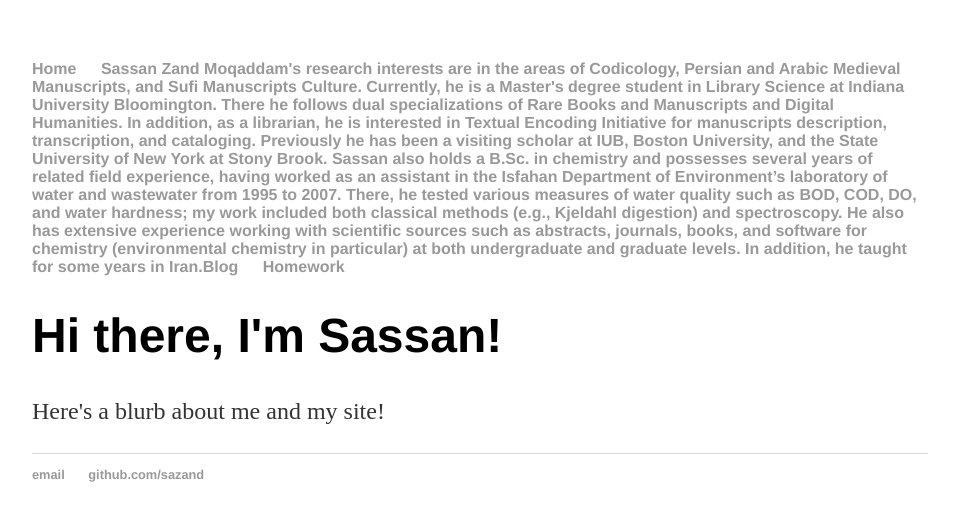
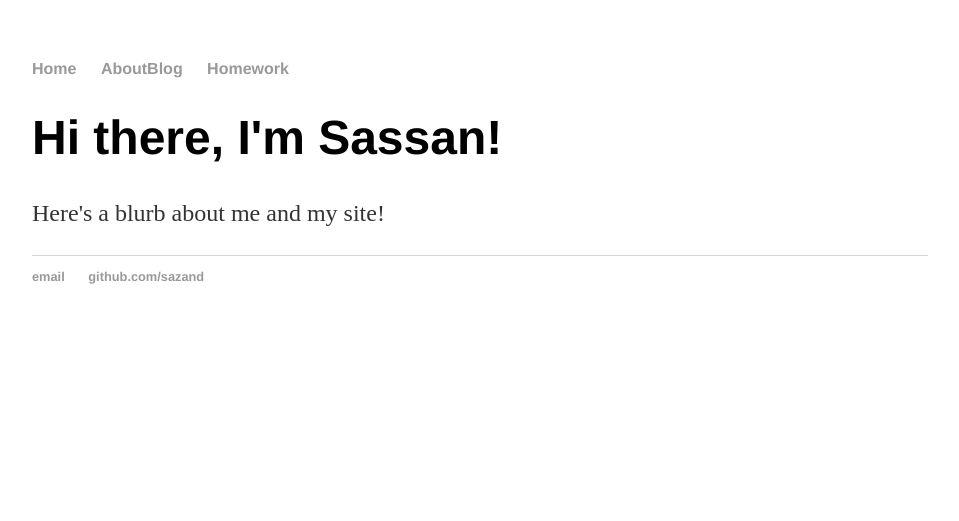
Before and after one commit to sazand/sazand.github.io, a Jekyll site: the page built from index.html, in a window 1280 px wide. Shown: the top 521 px of the page, without its empty margins (160-1119 px from the left). Built offline with Jekyll 4.4.1, drawn with Linux system fonts in a browser that asks for light colours.

Commit message:
Update default.html

```diff
--- a/_layouts/default.html
+++ b/_layouts/default.html
@@ -9,7 +9,7 @@
 			<nav>
 	    		<ul>
 	        		<li><a href="/">Home</a></li>
-		        	<li><a href="/about">Sassan Zand Moqaddam's research interests are in the areas of Codicology, Persian and Arabic Medieval Manuscripts, and Sufi Manuscripts Culture. Currently, he is a Master's degree student in Library Science at Indiana University Bloomington. There he follows dual specializations of Rare Books and Manuscripts and Digital Humanities. In addition, as a librarian, he is interested in Textual Encoding Initiative for manuscripts description, transcription, and cataloging. Previously he has been a visiting scholar at IUB, Boston University, and the State University of New York at Stony Brook. Sassan also holds a B.Sc. in chemistry and possesses several years of related field experience, having worked as an assistant in the Isfahan Department of Environment’s laboratory of water and wastewater from 1995 to 2007. There, he tested various measures of water quality such as BOD, COD, DO, and water hardness; my work included both classical methods (e.g., Kjeldahl digestion) and spectroscopy. He also has extensive experience working with scientific sources such as abstracts, journals, books, and software for chemistry (environmental chemistry in particular) at both undergraduate and graduate levels. In addition, he taught for some years in Iran.</a></l
+		        	<li><a href="/about">About</a></l
 	        		<li><a href="/blog">Blog</a></li>
 				<li><a href="/homework">Homework</a></li>
 	    		</ul>
```
